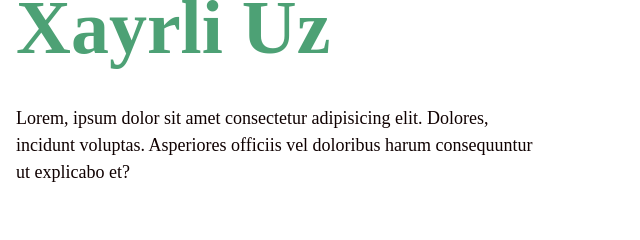
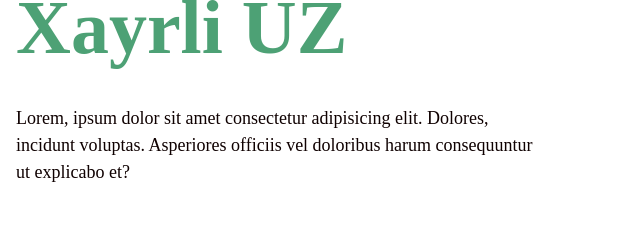
Before and after one commit to azizbekshayakubov/Xayrli_Uz, a plain HTML site: page index.html in a window 1280 px wide. Shown: the top 240 px of the page, 54-694 px from the left. Drawn offline with Linux system fonts and the light colour scheme.

Commit message:
added title

```diff
--- a/index.html
+++ b/index.html
@@ -5,7 +5,7 @@
     <meta http-equiv="X-UA-Compatible" content="IE=edge" />
     <meta name="viewport" content="width=device-width, initial-scale=1.0" />
     <link rel="stylesheet" href="./asseti/main.css" />
-    <title>Xayrli Uz</title>
+    <title>Xayrli.UZ</title>
   </head>
   <body>
   <div class="shop">
@@ -16,7 +16,7 @@
 
           <div class="hero">
             <div class="hero-left">
-              <h1>Xayrli Uz</h1>
+              <h1>Xayrli UZ</h1>
               <p>
                 Lorem, ipsum dolor sit amet consectetur adipisicing elit.
                 Dolores, incidunt voluptas. Asperiores officiis vel doloribus
```
